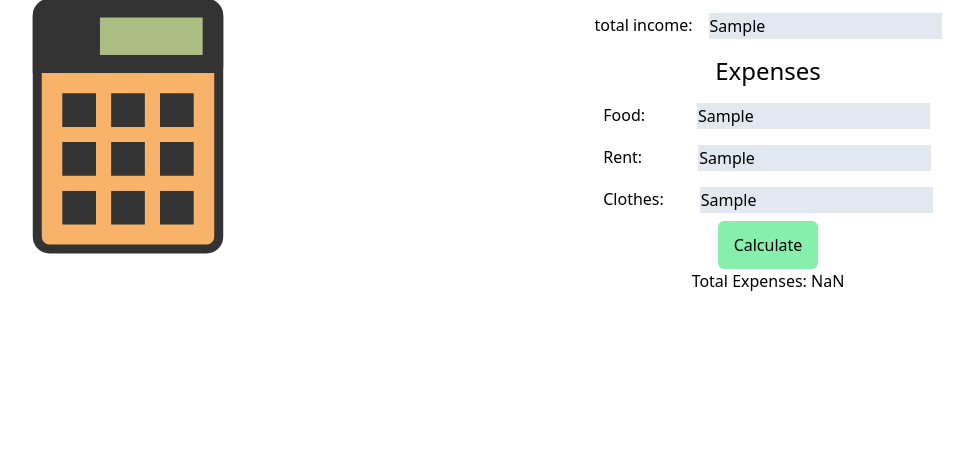
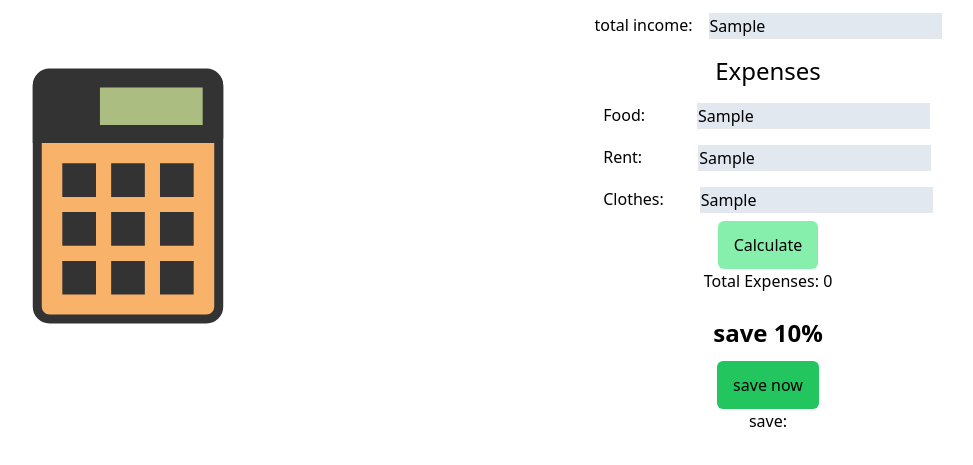
Before and after one commit to Badol-Hossain1/money-calculation-with-dom-js, a plain HTML site: page index.html in a window 1280 px wide. Both pictures are taken after typing "Sample", "Sample", "Sample", "Sample" into the empty fields and a click on the button "Calculate". Shown: the part 71-536 px from the top of the page, without its empty margins (167-1140 px from the left). Drawn offline with nearby package versions, Linux system fonts and the light colour scheme.

Commit message:
all done

```diff
--- a/bank.js
+++ b/bank.js
@@ -1,20 +1,51 @@
+function getElementValueAsInt(elementId) {
+  const element = document.getElementById(elementId);
+  const value = element.value.trim(); // trim whitespace from input value
+  if (value === "") {
+    return null; // input value is empty, return null
+  }
+  const parsedValue = parseInt(value);
+  if (isNaN(parsedValue)) {
+    return null; // input value contains non-numeric characters, return null
+  } else {
+    return parsedValue;
+  }
+}
+
 document.getElementById("total-income").addEventListener("click", function () {
-  const totalAmount = document.getElementById("total-amount");
-  const value = totalAmount.value;
-  const TotalvalueNum = parseInt(value);
-  const Food = document.getElementById("Food");
-  const FoodValue = Food.value;
-  const FoodNum = parseInt(FoodValue);
-  const Rent = document.getElementById("Rent");
-  const RentValue = Rent.value;
-  const RentNum = parseInt(RentValue);
-  const Clothes = document.getElementById("Clothes");
-  const ClothesValue = Clothes.value;
-  const ClothesNum = parseInt(ClothesValue);
+  const totalAmount = getElementValueAsInt("total-amount");
+  const Food = getElementValueAsInt("Food");
+  const Rent = getElementValueAsInt("Rent");
+  const Clothes = getElementValueAsInt("Clothes");
 
-  const sum = FoodNum + RentNum + ClothesNum
-  const allSum =  TotalvalueNum - sum
-  console.log(allSum);
-  const totalSum = document.getElementById('totalSum')
-  totalSum.innerText = allSum
+  if (isNaN(totalAmount) || isNaN(Food) || isNaN(Rent) || isNaN(Clothes)) {
+    return; // one of the values is NaN, return early
+  }
+
+  const sum = Food + Rent + Clothes;
+  const allSum = totalAmount - sum;
+  const totalSum = document.getElementById("totalSum");
+  const saveN = allSum * 0.1;
+
+  if (allSum < 0) {
+    return;
+  } else {
+    totalSum.innerText = allSum;
+  }
 });
+
+document.getElementById("saveId").addEventListener("click", function () {
+  const add = document.getElementById("save");
+  const totalAmount = getElementValueAsInt("total-amount");
+  const Food = getElementValueAsInt("Food");
+  const Rent = getElementValueAsInt("Rent");
+  const Clothes = getElementValueAsInt("Clothes");
+  if (isNaN(totalAmount) || isNaN(Food) || isNaN(Rent) || isNaN(Clothes)) {
+    return; // one of the values is NaN, return early
+  }
+
+  const sum = Food + Rent + Clothes;
+  const allSum = totalAmount - sum;
+  const saveN = allSum * 0.1;
+  add.innerText = saveN;
+});
--- a/index.html
+++ b/index.html
@@ -44,7 +44,13 @@
         </div>
         <button id="total-income" class="px-4 py-3 mt-2 text-center bg-green-300 rounded-md">Calculate</button>
         <h1>Total Expenses: <span id="totalSum"></span></h1>
+        <div class="font-bold text-2xl mt-6">
+            save 10%
+          </div>
+          <button id="saveId" class="bg-green-500 py-3 px-4 rounded-md mt-3">save now</button>
+          <p id="save">save: </p>
       </div>
+
     </main>
     <script src="./bank.js"></script>
   </body>
```
